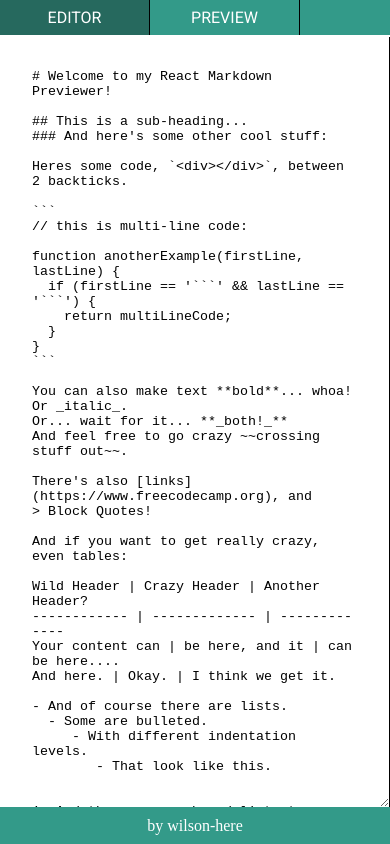
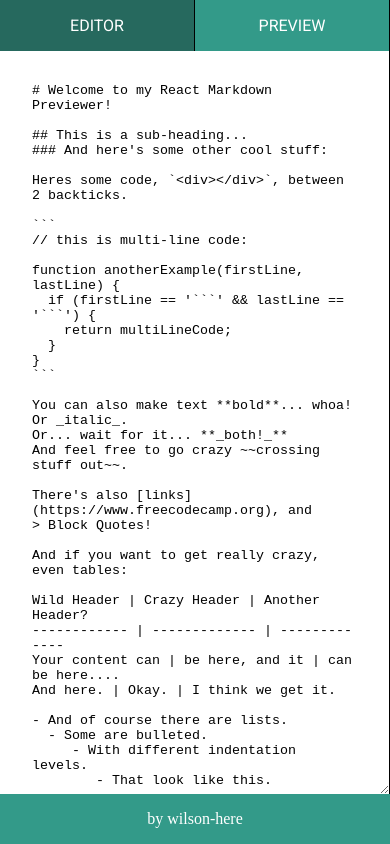
Before and after one commit to wilson-here/markdown-previewer, a React (Vite) app: page / in a window 390 px wide. Built offline with nearby package versions, Linux system fonts and the light colour scheme.

Commit message:
fix responsive

```diff
--- a/src/styles/App.scss
+++ b/src/styles/App.scss
@@ -37,22 +37,17 @@ button {
 .copyright {
   display: block;
   color: white;
-  margin: 0 auto;
   width: 100%;
   background-color: #339a89;
   text-align: center;
+  position: fixed;
+  bottom: 0;
 
   &__link {
     color: inherit;
     text-decoration: none;
     display: inline-block;
     padding: 1rem 0;
-    @include bp(md) {
-      padding: 0.8rem 0;
-    }
-    @include bp(sm) {
-      padding: 0.6rem 0;
-    }
   }
 }
 
@@ -76,7 +71,7 @@ html {
   }
 
   &__item-field-wrap {
-    margin-top: 37px;
+    margin-top: 3.2rem;
   }
 
   &__item {
@@ -99,19 +94,20 @@ html {
     &-label {
       background-color: #339a89;
       color: white;
-      padding: 0.5rem;
+      padding: 1rem;
       display: block;
       font-family: "Roboto", sans-serif;
       width: 50%;
+      text-align: center;
+      border-right: solid 1px black;
+      @include bp(md) {
+        cursor: pointer;
+      }
       &.active {
         @include bp(md) {
           background-color: #26695e;
+          cursor: unset;
         }
-      }
-      @include bp(md) {
-        max-width: 150px;
-        text-align: center;
-        border-right: solid 1px black;
       }
     }
     &-field {
@@ -119,17 +115,55 @@ html {
       overflow: scroll;
       padding: 2rem;
       border: none;
-      height: calc(100vh - 37px - 50px);
+      height: calc(100vh - 51px - 50px);
+      background-color: white;
       @include bp(md) {
-        height: calc(100vh - 37px - 37px);
+      }
+      blockquote {
+        border-left: 3px solid #224b4b;
+        color: #224b4b;
+        padding-left: 5px;
+        margin-left: 25px;
+      }
+      > p > code {
+        padding: 3px;
+      }
+      code {
+        background: white;
+        font-size: 0.875rem;
+        font-weight: bold;
+      }
+      pre {
+        display: block;
+        overflow: auto;
+        background: white;
+        padding: 5px;
+        line-height: 1.2;
+      }
+      h1 {
+        border-bottom: 2px solid #224b4b;
+      }
+      h2 {
+        border-bottom: 1px solid #224b4b;
+      }
+      table {
+        border-collapse: collapse;
+      }
+      td,
+      th {
+        border: 2px solid #224b4b;
+        padding-left: 5px;
+        padding-right: 5px;
       }
       img {
-        width: 100%;
+        display: block;
+        max-width: 90%;
+        margin: 2rem auto;
       }
     }
     &-output {
       font-family: "Roboto", sans-serif;
-      line-height: 1.4;
+      line-height: 1.5;
       border-left: solid black 1px;
     }
   }
```
